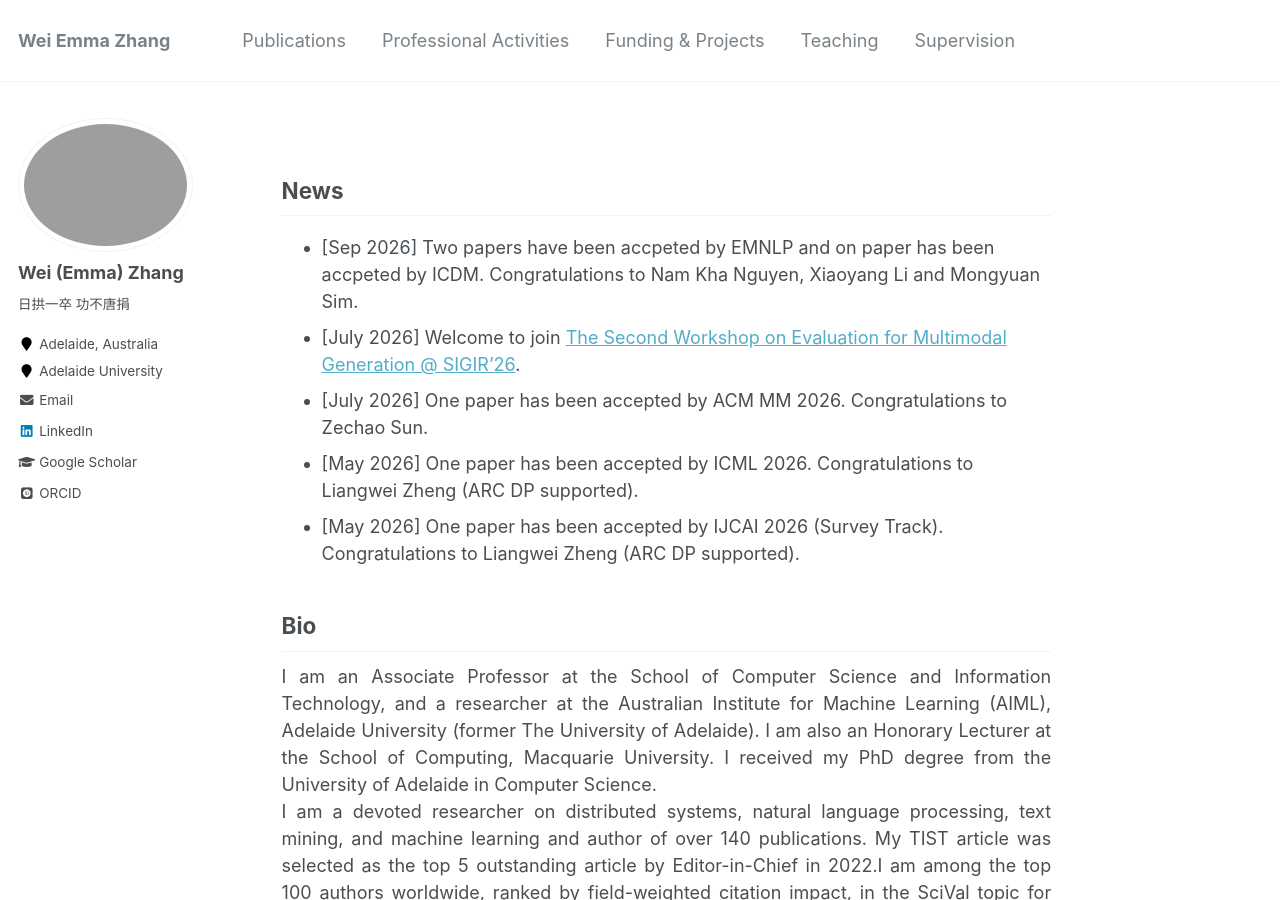
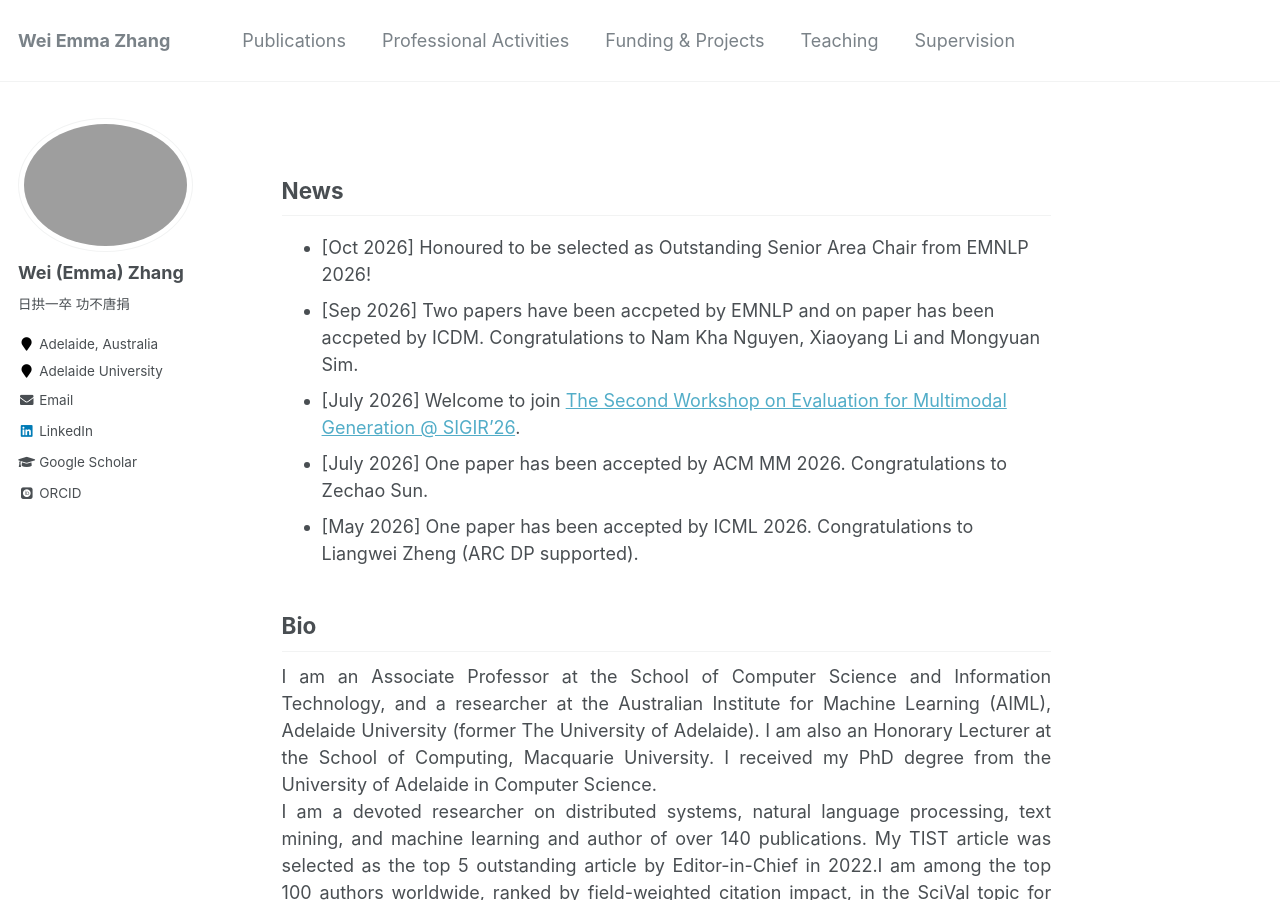
Before and after one commit to weiezhang/weiezhang.github.io, a Jekyll site: the page built from _pages/about.md, in a window 1280 px wide and 900 px high. Built offline with Jekyll 4.4.1, drawn with Linux system fonts in a browser that asks for light colours; some web fonts are replaced.

Commit message:
Update about.md

```diff
--- a/_pages/about.md
+++ b/_pages/about.md
@@ -9,12 +9,13 @@ redirect_from:
 ---
 
 ## News
+* [Oct 2026] Honoured to be selected as Outstanding Senior Area Chair from EMNLP 2026!
 * [Sep 2026] Two papers have been accpeted by EMNLP and on paper has been accpeted by ICDM.  Congratulations to Nam Kha Nguyen, Xiaoyang Li and Mongyuan Sim.
 * [July 2026] Welcome to join [The Second Workshop on Evaluation for Multimodal Generation @ SIGIR'26](https://evalmg.github.io/).
 * [July 2026] One paper has been accepted by ACM MM 2026. Congratulations to Zechao Sun.
 * [May 2026] One paper has been accepted by ICML 2026. Congratulations to Liangwei Zheng (ARC DP supported).
-* [May 2026] One paper has been accepted by IJCAI 2026 (Survey Track). Congratulations to Liangwei Zheng (ARC DP supported).
-<!-- [Apr 2026] One paper has been accepted by IJCAI 2026 (Special Track on AI and Health). Congratulations to Lishan Yang.
+<!--  [May 2026] One paper has been accepted by IJCAI 2026 (Survey Track). Congratulations to Liangwei Zheng (ARC DP supported).
+ [Apr 2026] One paper has been accepted by IJCAI 2026 (Special Track on AI and Health). Congratulations to Lishan Yang.
  [Apr 2026] One paper has been accepted by CVPR 2026. Congratulations to Zhifang Zhang (ARC DP supported).
  [Jan 2026 ] Call for papers: [The Second Workshop on Evaluation for Multimodal Generation @ SIGIR'26](https://evalmg.github.io/).
  [Dec 2025] Awarded 2025 Executive Dean's Staff Awards for Mid-Career Research Excellence.
```
